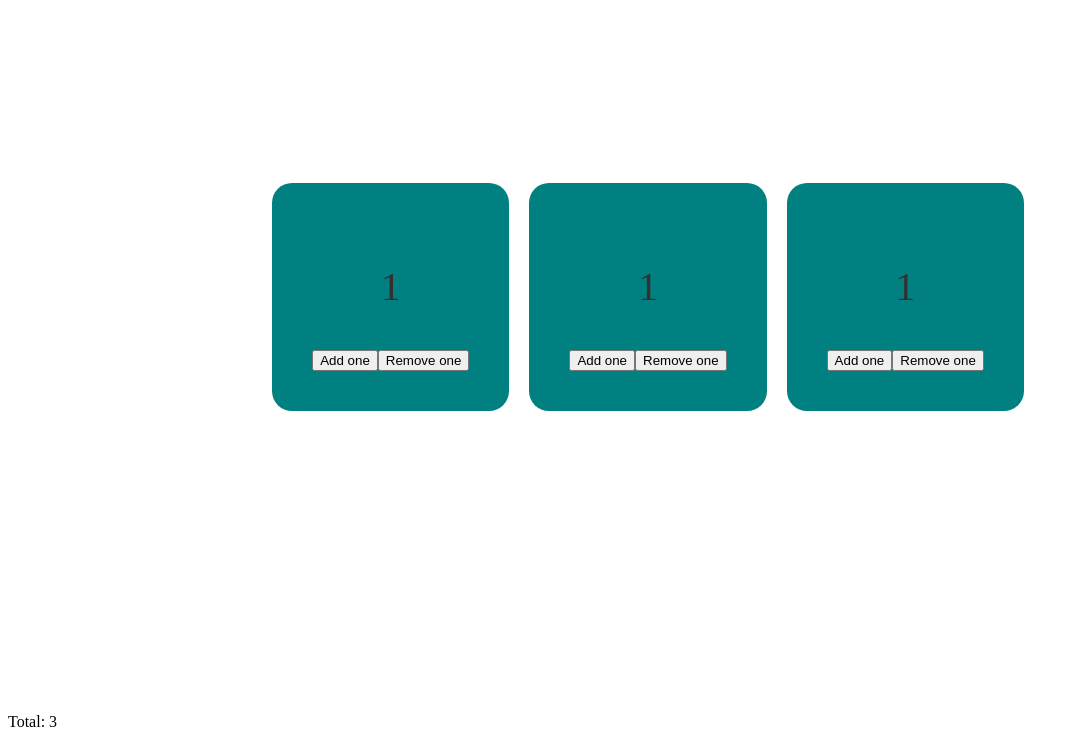
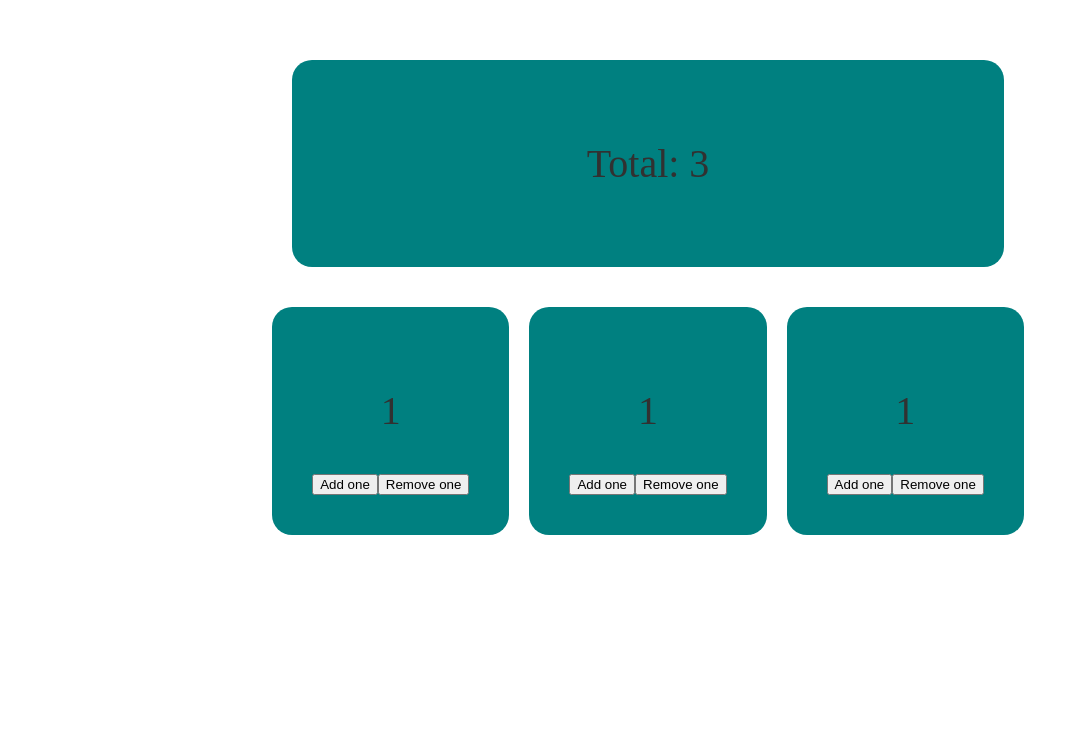
Before and after one commit to turquoise-hex/test-react-nextjs, a Next.js app: page / in a window 1280 px wide. Shown: the part 111-858 px from the top of the page, without its empty margins (0-1079 px from the left). After the commit the page ends 816 px from the top, so only its background shows below. Built offline with nearby package versions, Linux system fonts and the light colour scheme.

Commit message:
Added CSS for Total counter

```diff
--- a/src/pages/index.tsx
+++ b/src/pages/index.tsx
@@ -1,14 +1,36 @@
 import styled from "styled-components";
-import React, { useState } from "react";
+import React, { useState, useEffect, useRef } from "react";
 import { Counter } from "./components/counter";
 
 const Wrapper = styled.div({
   display: "flex",
+  flexDirection: "column",
   width: "100vw",
   height: "100vh",
   alignItems: "center",
   justifyContent: "center",
-  gap: 20,
+  gap: "20px",
+});
+
+const TotalContainer = styled.div<{ width: number }>((props) => ({
+  display: "flex",
+  alignItems: "center",
+  justifyContent: "center",
+  background: "teal",
+  borderRadius: "20px",
+  padding: "40px",
+  width: `${props.width}px`,
+  marginBottom: "20px",
+
+  "& > p": {
+    fontSize: "40px",
+    color: "#313131",
+  },
+}));
+
+const CountersWrapper = styled.div({
+  display: "flex",
+  gap: "20px",
 });
 
 export const Home = () => {
@@ -21,15 +43,31 @@ export const Home = () => {
   };
 
   const total = counters.reduce((sum, value) => sum + value, 0);
+
+  const countersWrapperRef = useRef<HTMLDivElement>(null);
+  useEffect(() => {
+    if (countersWrapperRef.current) {
+      const width = countersWrapperRef.current.offsetWidth;
+      setTotalContainerWidth(width);
+    }
+  }, []);
+
+  const [totalContainerWidth, setTotalContainerWidth] = useState(0);
+
   return (
-    <div>
-      <Wrapper>
-        <Counter displayTotal={updateCounter} index={0} initialValue={1} />
-        <Counter displayTotal={updateCounter} index={1} initialValue={1} />
-        <Counter displayTotal={updateCounter} index={2} initialValue={1} />
-      </Wrapper>
-      <p>Total: {total}</p>
-    </div>
+    <Wrapper>
+
+      <TotalContainer width={totalContainerWidth - 2 * 40 - 2 * 20}>
+        <p>Total: {total}</p>
+      </TotalContainer>
+      <div ref={countersWrapperRef}>
+        <CountersWrapper>
+          <Counter displayTotal={updateCounter} index={0} initialValue={1} />
+          <Counter displayTotal={updateCounter} index={1} initialValue={1} />
+          <Counter displayTotal={updateCounter} index={2} initialValue={1} />
+        </CountersWrapper>
+      </div>
+    </Wrapper>
   );
 };
 
```
Also changed, not shown: src/pages/components/counter.tsx (indentation only).
